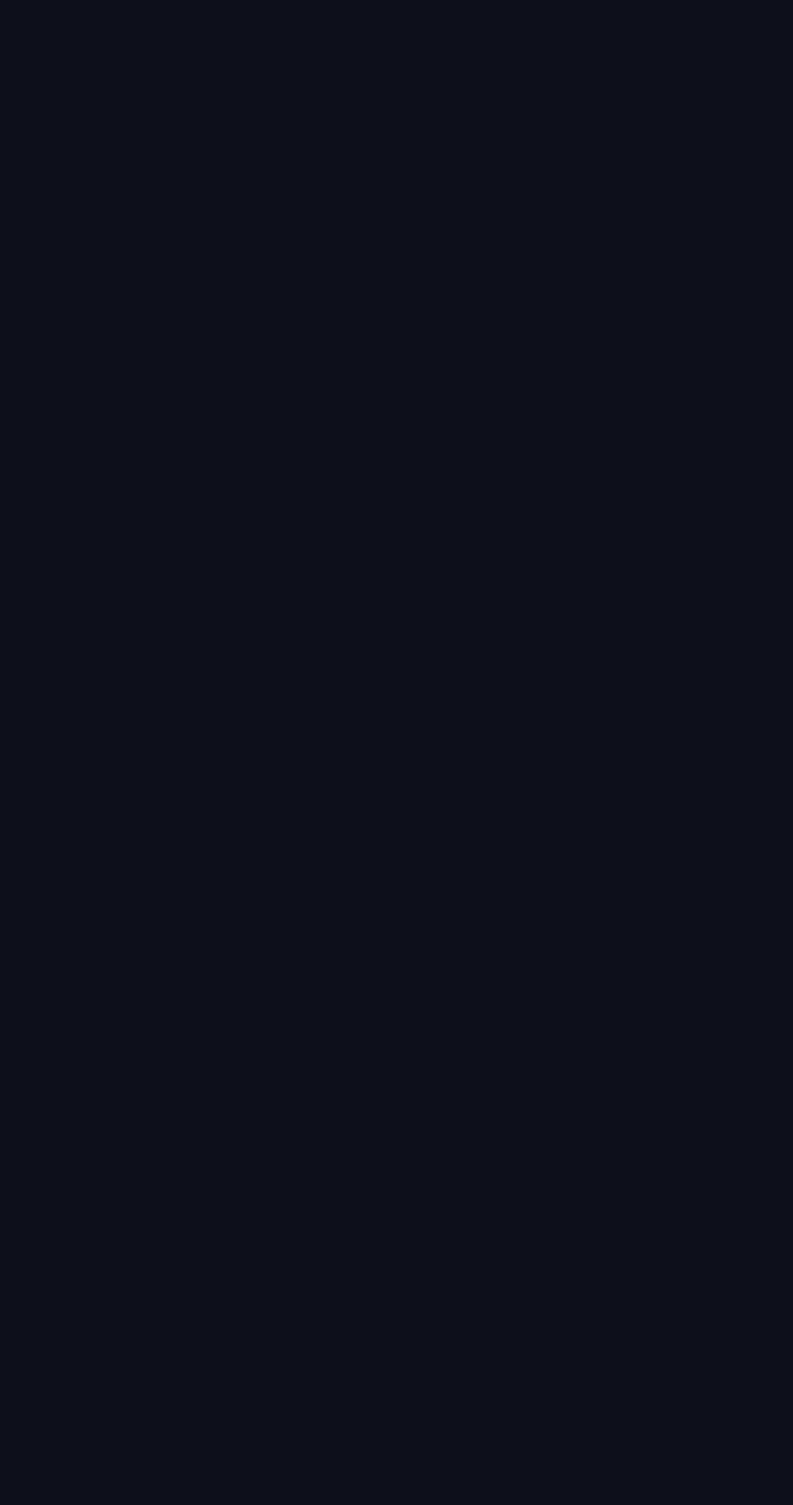
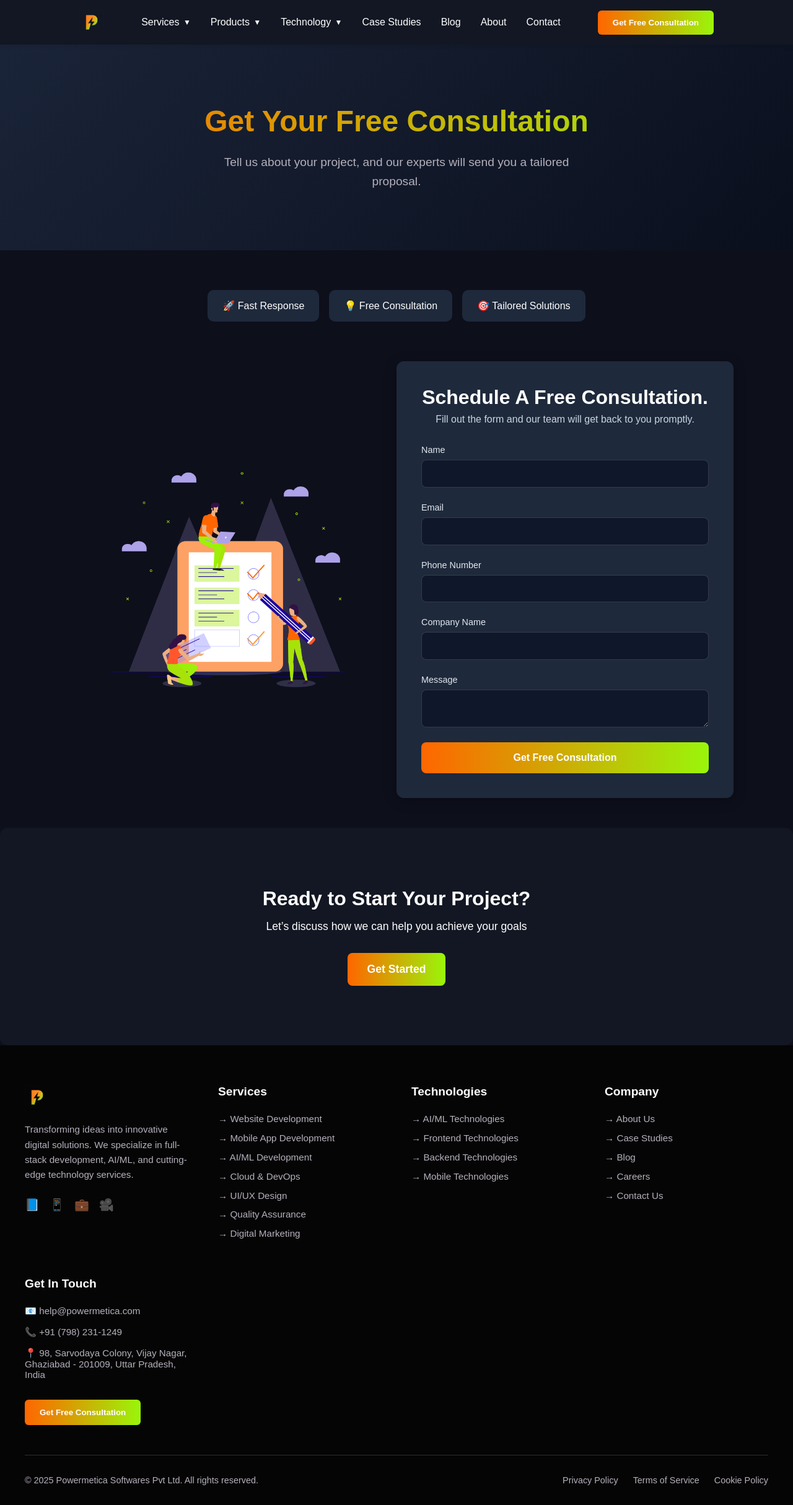
Before and after one commit to magicchat-core/powermetica, a Next.js app: page /free-consultation in a window 1280 px wide. Before the commit this address had no page. Shown: the whole page at 62% size. Before the commit the page ends 800 px from the top, so only its background shows below. Built offline with nearby package versions, Linux system fonts and the light colour scheme.

Commit message:
added emails to cater more cases

```diff
--- a/src/Components/Footer.js
+++ b/src/Components/Footer.js
@@ -121,8 +121,8 @@ export default function Footer() {
             </p>
           </div>
 
-          <a href="/get-quote">
-            <button className={styles.quoteButton}>Get Free Quote</button>
+          <a href="/free-consultation">
+            <button className={styles.quoteButton}>Get Free Consultation</button>
           </a>
         </div>
       </div>
--- a/src/Components/Navbar.js
+++ b/src/Components/Navbar.js
@@ -71,9 +71,8 @@ const Navbar = () => {
             Services <span className={styles.caret}>▼</span>
           </button>
           <div
-            className={`${styles.dropdown} ${
-              activeDropdown === "services" ? styles.active : ""
-            }`}
+            className={`${styles.dropdown} ${activeDropdown === "services" ? styles.active : ""
+              }`}
           >
             {services.map((service, index) => (
               <a
@@ -96,9 +95,8 @@ const Navbar = () => {
             Products <span className={styles.caret}>▼</span>
           </button>
           <div
-            className={`${styles.dropdown} ${
-              activeDropdown === "products" ? styles.active : ""
-            }`}
+            className={`${styles.dropdown} ${activeDropdown === "products" ? styles.active : ""
+              }`}
           >
             {products.map((product, index) => (
               <a
@@ -123,9 +121,8 @@ const Navbar = () => {
             Technology <span className={styles.caret}>▼</span>
           </button>
           <div
-            className={`${styles.dropdown} ${
-              activeDropdown === "technology" ? styles.active : ""
-            }`}
+            className={`${styles.dropdown} ${activeDropdown === "technology" ? styles.active : ""
+              }`}
           >
             {technologies.map((tech, index) => (
               <a
@@ -182,9 +179,9 @@ const Navbar = () => {
       </ul>
 
       <div className={styles.navIcons}>
-        {/* <button className={styles.contactButton}>Get Quote</button> */}
-        <a href="/get-quote">
-          <button className={styles.contactButton}>Get Quote</button>
+        {/* <button className={styles.contactButton}>Get Free Consultation</button> */}
+        <a href="/free-consultation">
+          <button className={styles.contactButton}>Get Free Consultation</button>
         </a>
       </div>
 
--- a/src/app/get-quote/page.js
+++ b/src/app/free-consultation/page.js
@@ -1,21 +1,52 @@
 "use client";
 
-import React from "react";
-
-import styles from "./GetQuote.module.css";
+import React, { useState } from "react";
 import ReusableForms from "@/Components/ReusableForms";
+import styles from "./FreeConsultation.module.css";
 
 const GetQuotePage = () => {
-  const handleQuoteSubmit = (data) => {
-    console.log("Quote submitted:", data);
-    // Here you can connect API / send to backend / email
+  const [resetKey, setResetKey] = useState(Date.now());
+
+  const handleQuoteSubmit = async (formData) => {
+    console.log("Quote submitted:", formData);
+
+    // ---- Build multipart/form-data ----
+    const fd = new FormData();
+    fd.append("email", formData.email);
+    fd.append("email_type", "FREE_CONSULTATION");
+    fd.append("to_pm", "to_pm");
+    fd.append("name", formData.name);
+    fd.append("phone", formData.phone);
+    fd.append("company", formData.company || "");
+    fd.append("message", formData.message);
+
+    try {
+      const response = await fetch("https://email.magicchat.io/prod/send_email", {
+        method: "POST",
+        headers: {
+          "x-api-key": "justanything",
+          // ⚠️ Don't set Content-Type manually
+        },
+        body: fd,
+      });
+
+      if (!response.ok) throw new Error(`HTTP error! Status: ${response.status}`);
+      const data = await response.json();
+      console.log("✅ Email sent successfully:", data);
+
+      alert("Your consultation request has been sent successfully!");
+      setResetKey(Date.now());
+    } catch (error) {
+      console.error("❌ Error sending email:", error);
+      alert("Something went wrong while sending your consultation request.");
+    }
   };
 
   return (
     <div className={styles.getQuotePage}>
       <section className={styles.heroSection}>
         <div className={styles.heroContent}>
-          <h1>Get Your Free Quote</h1>
+          <h1>Get Your Free Consultation</h1>
           <p>
             Tell us about your project, and our experts will send you a tailored
             proposal.
@@ -36,20 +67,17 @@ const GetQuotePage = () => {
       <section className={styles.formSection}>
         <div className={styles.formWrapper}>
           <ReusableForms
-            title="Request Your Quote"
+            key={resetKey}
+            title="Schedule A Free Consultation."
             subtitle="Fill out the form and our team will get back to you promptly."
             fields={[
               { name: "name", label: "Name", type: "text", required: true },
               { name: "email", label: "Email", type: "email", required: true },
-              { name: "budget", label: "Budget", type: "text" },
-              {
-                name: "message",
-                label: "Message",
-                type: "textarea",
-                required: true,
-              },
+              { name: "phone", label: "Phone Number", type: "tel", required: true },
+              { name: "company", label: "Company Name", type: "text", required: false },
+              { name: "message", label: "Message", type: "textarea", required: true },
             ]}
-            submitLabel="Get Quote"
+            submitLabel="Get Free Consultation"
             onSubmit={handleQuoteSubmit}
           />
         </div>
@@ -69,7 +97,6 @@ const GetQuotePage = () => {
           Get Started
         </button>
       </section>
-
     </div>
   );
 };
--- a/src/app/start-project/page.js
+++ b/src/app/start-project/page.js
@@ -13,7 +13,7 @@ const StartProjectPage = () => {
     // ---- Build multipart/form-data ----
     const fd = new FormData();
     fd.append("email", formData.email);
-    fd.append("email_type", "FREE_CONSULTATION");
+    fd.append("email_type", "START_PROJECT");
     fd.append("to_pm", "to_pm");
     fd.append("services", JSON.stringify(formData.services || []));
     fd.append("name", formData.name);
@@ -52,7 +52,7 @@ const StartProjectPage = () => {
     <div className={styles.getQuotePage}>
       <section className={styles.heroSection}>
         <div className={styles.heroContent}>
-          <h1>Get Your Free Quote</h1>
+          <h1>Get Your Free Consultation</h1>
           <p>Tell us about your project and attach any relevant file.</p>
         </div>
       </section>
```
Also changed, not shown: src/app/contact/page.js (+50 -27 lines), src/app/free-consultation/FreeConsultation.module.css (renamed from src/app/get-quote/GetQuote.module.css).
